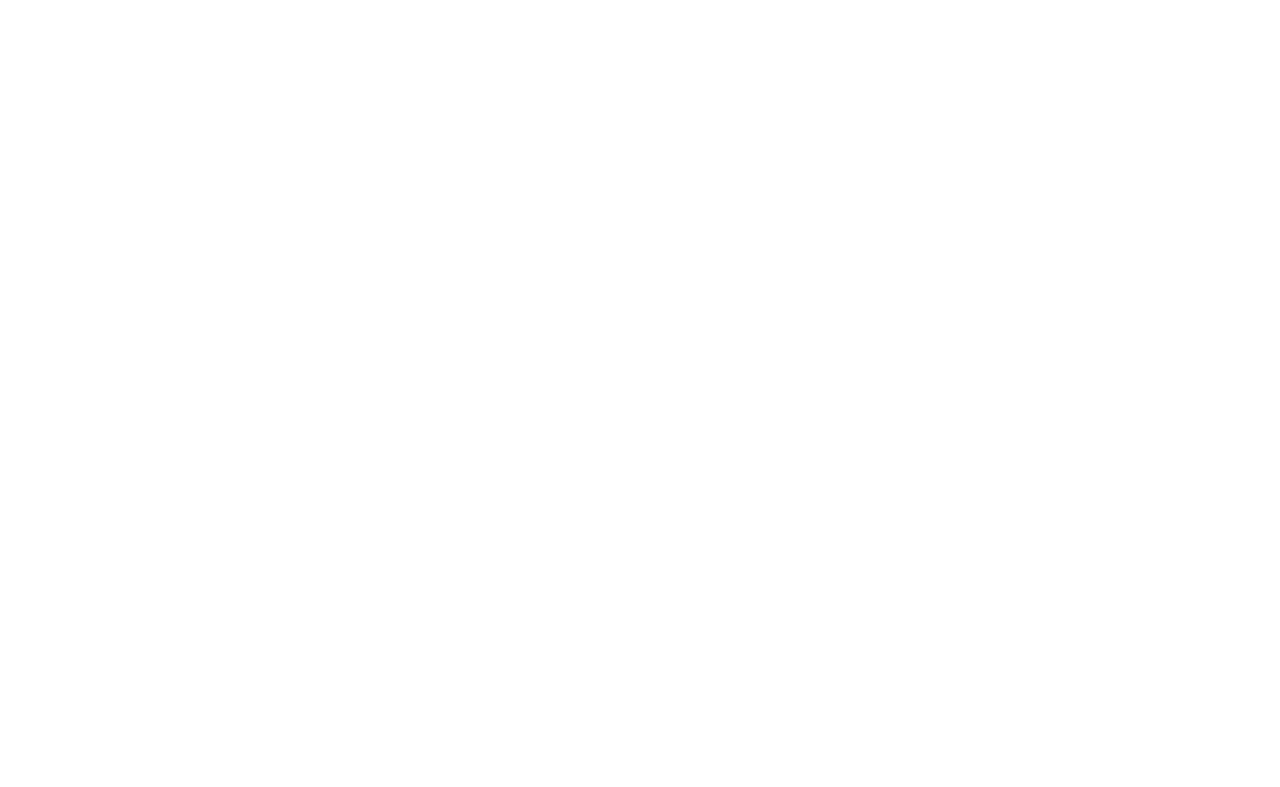
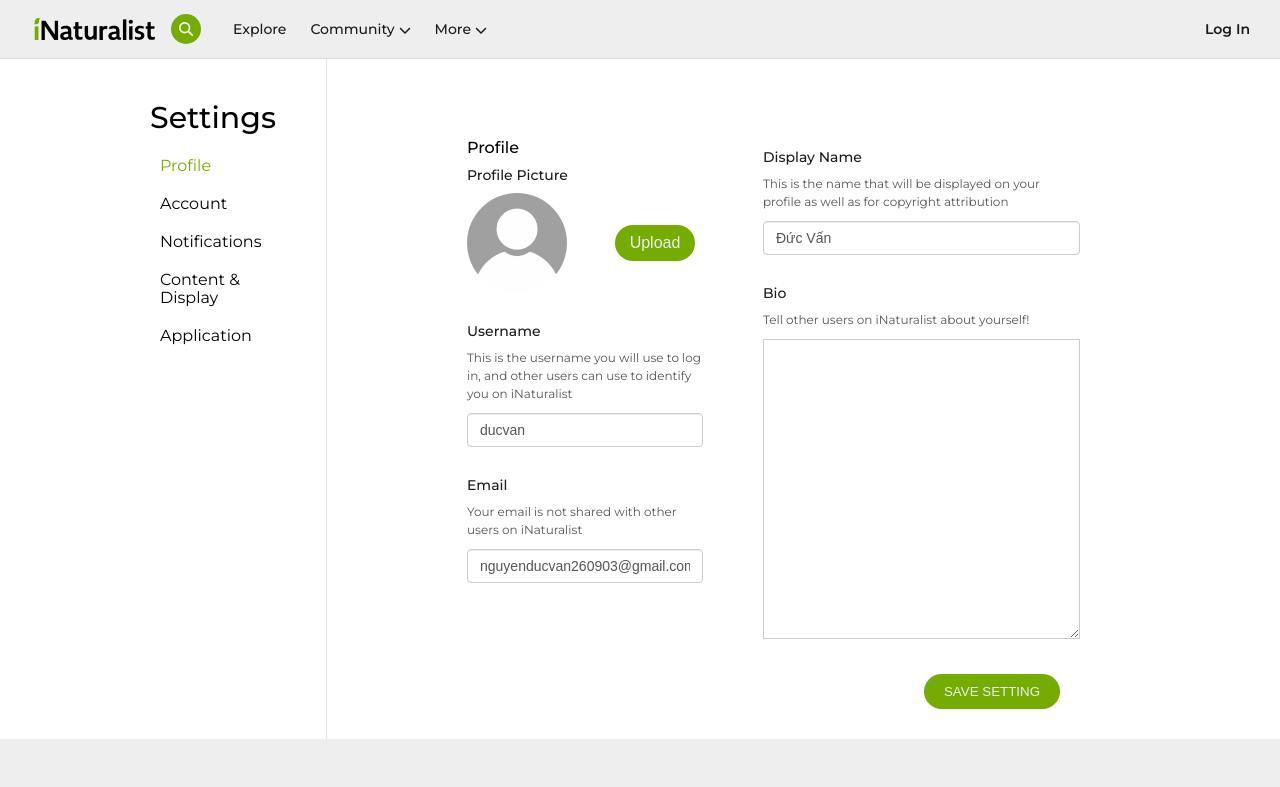
Before and after one commit to LuniuLun/Identify_rare_animals, a React (Create React App) app in the folder frontend/: page /profile in a window 1280 px wide. Before the commit this address had no page. Shown: the top 787 px of the page. Built offline with nearby package versions, Linux system fonts and the light colour scheme; a web font is replaced by a local one.

Commit message:
[ADD] add profile UI

```diff
--- /dev/null
+++ b/frontend/src/pages/Profile/Profile.module.scss
@@ -0,0 +1,125 @@
+.wrapper {
+    display: flex;
+    margin: 0 100px;
+}
+
+.navigation {
+    display: flex;
+    flex-direction: column;
+    padding: 50px;
+    border-right: 1px solid rgba(0, 0, 0, 0.1);
+}
+
+.title {
+    font-size: 3rem;
+    font-weight: 500;
+}
+
+.list-options {
+    display: flex;
+    flex-direction: column;
+    margin-top: 20px;
+}
+
+.option {
+    margin: 10px;
+    font-size: 1.6rem;
+    font-weight: 400;
+}
+
+.content {
+    margin: 30px 0;
+    display: flex;
+    padding: 50px 100px;
+    position: relative;
+}
+
+.left-items {
+    padding: 0 40px;
+    margin-right: 20px;
+    width: 56%;
+}
+
+.left-items p {
+    font-size: 1.6rem;
+    font-weight: 500;
+}
+
+.item {
+    display: flex;
+    flex-direction: column;
+    margin-bottom: 20px;
+}
+
+.wrapper-ava {
+    display: flex;
+    align-items: center;
+
+}
+
+.item label {
+    font-size: 1.4rem;
+    line-height: 20px;
+    font-weight: 500;
+    color: var(--black-text-color);
+    margin: 8px 0;
+}
+
+.item input {
+    width: 100%;
+    height: 34px;
+    padding: 6px 12px;
+    font-size: 14px;
+    line-height: 1.42857143;
+    color: #555;
+    background-color: #fff;
+    background-image: none;
+    border: 1px solid #ccc;
+    border-radius: 4px;
+    outline: 0;
+    box-shadow: inset 0 1px 1px rgba(0, 0, 0, 0.075);
+}
+
+.item textarea {
+    height: 300px;
+    width: 100%;
+    outline: 0;
+    border: 1px solid #ccc;
+}
+
+.item input:focus,
+.item textarea:focus {
+    border-color: #66afe9;
+    box-shadow: inset 0 1px 1px rgba(0, 0, 0, 0.075), 0 0 8px rgba(102, 175, 233, 0.6);
+}
+
+.ava-user {
+    height: 100px;
+    width: 100px;
+    border-radius: 50%;
+    margin-right: 40px;
+}
+
+.right-item {}
+
+.discription {
+    color: var(--grey-text-color);
+    font-size: 1.2rem;
+    font-weight: 400;
+    margin-bottom: 10px;
+}
+
+.btn_saveSetting {
+    position: absolute;
+    right: 120px;
+    bottom: 0;
+    background-color: var(--primary-color);
+    padding: 10px 20px;
+    border-radius: 40px;
+    color: var(--white-text-color);
+
+}
+
+.active{
+    color: var(--primary-color);
+}
--- /dev/null
+++ b/frontend/src/pages/Profile/index.js
@@ -0,0 +1,70 @@
+import classNames from "classnames/bind";
+import styles from "./Profile.module.scss";
+import UploadFileComponent from "../../components/FileUpload";
+const cx = classNames.bind(styles);
+
+function Profile() {
+    return (
+        <div className={cx("wrapper")}>
+            <div className={cx("navigation")}>
+                <div className={cx("title")}>Settings</div>
+                <div className={cx("list-options")}>
+                    <span className={cx("option", "active")}>Profile</span>
+                    <span className={cx("option")}>Account</span>
+                    <span className={cx("option")}>Notifications</span>
+                    <span className={cx("option")}>Content & Display</span>
+                    <span className={cx("option")}>Application</span>
+                </div>
+            </div>
+            <div className={cx("content")}>
+                <div className={cx("left-items")}>
+                    <p>Profile</p>
+                    <div className={cx("item")}>
+                        <label>Profile Picture</label>
+                        <div className={cx("wrapper-ava")}>
+                            <img src="/img/no-user-img.jpg" alt="" className={cx("ava-user")} />
+                            <UploadFileComponent />
+                        </div>
+                    </div>
+                    <div className={cx("item")}>
+                        <label>Username</label>
+                        <div className={cx("discription")}>
+                            This is the username you will use to log in, and other users can use to identify you on
+                            iNaturalist
+                        </div>
+                        <input value="ducvan" />
+                    </div>
+                    <div className={cx("item")}>
+                        <label>Email</label>
+                        <div className={cx("discription")}>
+                            Your email is not shared with other users on iNaturalist
+                        </div>
+                        <input value="nguyenducvan260903@gmail.com" />
+                    </div>
+                    {/* <div className={('item')}>
+                        <label>Change password</label>
+                        <div className={cx("discription")}>Your email is not shared with other users on iNaturalist</div>
+                        <input value="nguyenducvan260903@gmail.com"/>
+                    </div> */}
+                </div>
+                <div className={cx("right-item")}>
+                    <div className={cx("item")}>
+                        <label>Display Name</label>
+                        <div className={cx("discription")}>
+                            This is the name that will be displayed on your profile as well as for copyright attribution
+                        </div>
+                        <input value="Đức Vấn" />
+                    </div>
+                    <div className={cx("item")}>
+                        <label>Bio</label>
+                        <div className={cx("discription")}>Tell other users on iNaturalist about yourself!</div>
+                        <textarea></textarea>
+                    </div>
+                </div>
+                <button className={cx("btn_saveSetting")}>SAVE SETTING</button>
+            </div>
+        </div>
+    );
+}
+
+export default Profile;
--- a/frontend/src/routes/index.js
+++ b/frontend/src/routes/index.js
@@ -3,12 +3,14 @@ import DetailAnimal from "../pages/DetailAnimal/index.js"
 import Seek from "../pages/Seek/index.js"
 import Admin from "../pages/Admin/index.js";
 import Login from "../pages/Login/index.js";
+import Profile from "../pages/Profile/index.js";
 
 const publicRoutes = [
     { path: "/", component: Home },
     { path: "/detailAnimal", component: DetailAnimal },
     { path: "/seek", component: Seek },
     { path: "/login", component: Login },
+    { path: "/profile", component: Profile },
 ];
 
 const privateRoutes = [
```
Also changed, not shown: package.json (deleted, +0 -9 lines), 1 other file (tests, documents, lock files or other folders).
